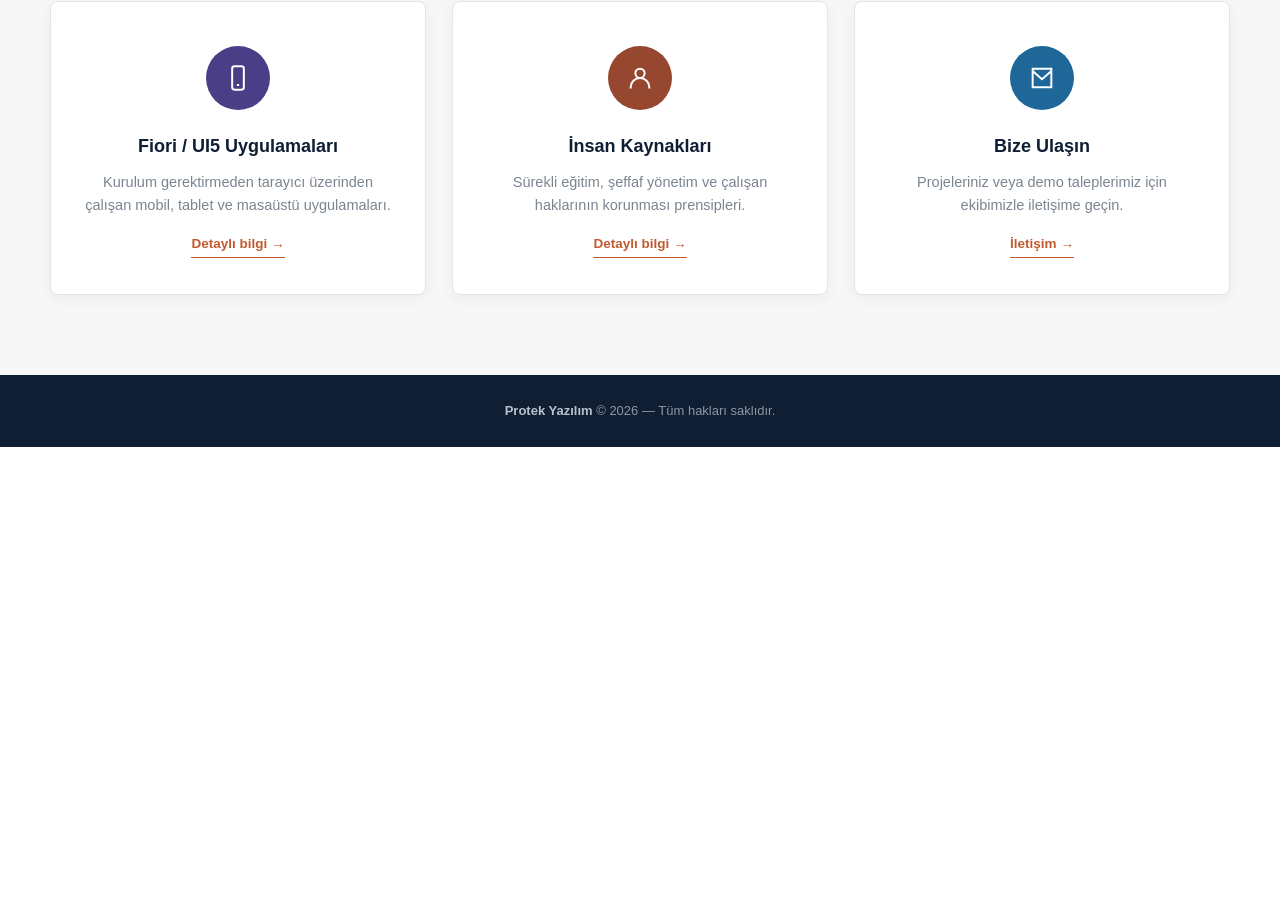
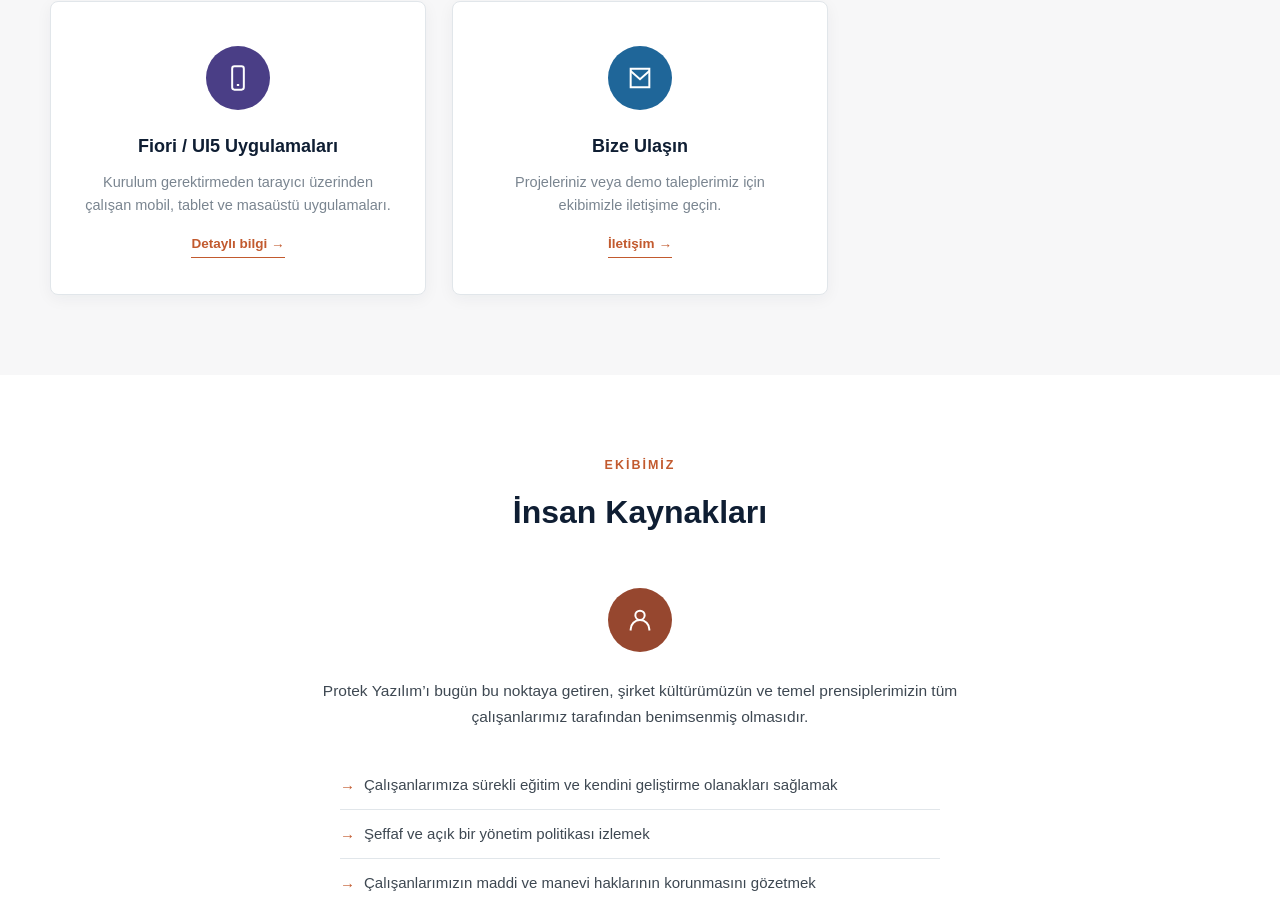
Before and after one commit to irmakoflu/proteksistem-react, a React (Create React App) app: page /#/ in a window 1280 px wide. Shown: the part 1876-2797 px from the top of the page. Before the commit the page ends 2323 px from the top, so only its background shows below. Built offline with nearby package versions, Linux system fonts and the light colour scheme.

Commit message:
ik farkli alan olarak tasarlandi.

```diff
--- a/src/App.css
+++ b/src/App.css
@@ -699,3 +699,15 @@
 .contact-page .contact {
   padding-top: 40px;
 }
+
+/* İnsan Kaynakları bölümü */
+.hr-section{background:var(--white);}
+.hr-content{max-width:680px;margin:0 auto;text-align:center;}
+.hr-icon{
+  width:64px;height:64px;border-radius:50%;
+  display:flex;align-items:center;justify-content:center;
+  margin:0 auto 26px;background:#96472F;
+}
+.hr-icon svg{width:28px;height:28px;stroke:#fff;}
+.hr-lead{font-size:15.5px;color:var(--text);line-height:1.7;margin-bottom:30px;}
+.hr-list{text-align:left;max-width:600px;margin:0 auto;}
--- a/src/components/Header.js
+++ b/src/components/Header.js
@@ -13,7 +13,7 @@ function Header({ lang, setLang }) {
   useEffect(() => {
     if (location.pathname !== '/') return;
 
-    const sectionIds = ['home', 'hakkimizda', 'services'];
+    const sectionIds = ['home', 'hakkimizda', 'services', 'insan-kaynaklari'];
     const observer = new IntersectionObserver(
       (entries) => {
         entries.forEach((entry) => {
@@ -54,6 +54,7 @@ function Header({ lang, setLang }) {
   const isHomeActive = location.pathname === '/' && activeSection === 'home';
   const isAboutActive = location.pathname === '/' && activeSection === 'hakkimizda';
   const isServicesActive = location.pathname === '/' && activeSection === 'services';
+  const isHRActive = location.pathname === '/' && activeSection === 'insan-kaynaklari';
   const isContactActive = location.pathname.startsWith('/iletisim');
 
   return (
@@ -119,8 +120,17 @@ function Header({ lang, setLang }) {
                   <Link to="/hizmetlerimiz/crm" onClick={handleNavClick}>{t('services.crm.title')}</Link>
                   <Link to="/hizmetlerimiz/edefter" onClick={handleNavClick}>{t('services.edefter.title')}</Link>
                   <Link to="/hizmetlerimiz/ui5" onClick={handleNavClick}>{t('services.ui5.title')}</Link>
-                  <Link to="/hizmetlerimiz/ik" onClick={handleNavClick}>{t('services.ik.title')}</Link>
                 </div>
+              </li>
+              <li>
+                <Link
+                  to="/"
+                  state={{ scrollTo: 'insan-kaynaklari' }}
+                  className={isHRActive ? 'nav-active' : ''}
+                  onClick={handleNavClick}
+                >
+                  {t('services.ik.title')}
+                </Link>
               </li>
               <li>
                 <Link
--- a/src/i18n/en.js
+++ b/src/i18n/en.js
@@ -25,10 +25,16 @@ const en = {
     aboutP2: 'Our solutions journey, which began with SAP ERP, continues to grow stronger in areas such as business intelligence, supply chain management, customer relations and e-transformation.',
     whatWeOffer: 'WHAT WE OFFER',
     ourServices: 'Our Services',
+    ourTeam: 'OUR TEAM',
   },
-  common: {
+
+   common: {
     learnMore: 'Learn more →',
     contactArrow: 'Contact →',
+    logoAlt: 'Protek Software Systems Consulting',
+    menuAria: 'Menu',
+    enLabel: 'English',
+    trLabel: 'Türkçe',
   },
   services: {
     erp: {
@@ -105,14 +111,7 @@ const en = {
     brand: 'Protek Software',
     rights: 'All rights reserved.',
   },
-  common: {
-    learnMore: 'Learn more →',
-    contactArrow: 'Contact →',
-    logoAlt: 'Protek Software Systems Consulting',
-    menuAria: 'Menu',
-    enLabel: 'English',
-    trLabel: 'Türkçe',
-  },
+
   contact: {
     title: 'Contact',
     companyName: 'Protek Software Systems Consulting',
--- a/src/i18n/tr.js
+++ b/src/i18n/tr.js
@@ -25,10 +25,15 @@ const tr = {
     aboutP2: 'SAP ERP ile başlayan çözüm serüvenimiz; iş zekâsı, tedarik zinciri yönetimi, müşteri ilişkileri ve e-dönüşüm gibi alanlarda güçlenerek devam ediyor.',
     whatWeOffer: 'NELER SUNUYORUZ',
     ourServices: 'Hizmetlerimiz',
+    ourTeam: 'EKİBİMİZ',
   },
-  common: {
+    common: {
     learnMore: 'Detaylı bilgi →',
     contactArrow: 'İletişim →',
+    logoAlt: 'Protek Yazılım Sistem Danışmanlık',
+    menuAria: 'Menü',
+    enLabel: 'English',
+    trLabel: 'Türkçe',
   },
   services: {
     erp: {
@@ -105,14 +110,7 @@ const tr = {
     brand: 'Protek Yazılım',
     rights: 'Tüm hakları saklıdır.',
   },
-  common: {
-    learnMore: 'Detaylı bilgi →',
-    contactArrow: 'İletişim →',
-    logoAlt: 'Protek Yazılım Sistem Danışmanlık',
-    menuAria: 'Menü',
-    enLabel: 'English',
-    trLabel: 'Türkçe',
-  },
+
   contact: {
     title: 'İletişim',
     companyName: 'Protek Yazılım Sistem Danışmanlık',
--- a/src/pages/Home.js
+++ b/src/pages/Home.js
@@ -59,7 +59,7 @@ function Home({ lang }) {
         <div className="wrap">
           <div className="services-heading">
             <span className="services-kicker">
-              {t('home.whoWeAre')}
+               {t('home.ourTeam')}
             </span>
             <h2>{t('home.aboutTitle')}</h2>
           </div>
@@ -125,13 +125,6 @@ function Home({ lang }) {
             <span className="more">{t('common.learnMore')}</span>
           </div>
 
-          <div className="card c-ik" onClick={() => goToService('ik')}>
-            <div className="icon"><svg viewBox="0 0 24 24" fill="none" strokeWidth="1.7"><circle cx="12" cy="8" r="4"/><path d="M4 21v-1a8 8 0 0116 0v1"/></svg></div>
-            <h3>{t('services.ik.title')}</h3>
-            <p>{t('services.ik.cardDesc')}</p>
-            <span className="more">{t('common.learnMore')}</span>
-          </div>
-
           <div className="card c-contact" onClick={goToContact}>
             <div className="icon"><svg viewBox="0 0 24 24" fill="none" strokeWidth="1.7"><path d="M4 4h16v16H4V4z"/><path d="M4 6l8 7 8-7"/></svg></div>
             <h3>{t('contactCard.title')}</h3>
@@ -141,6 +134,29 @@ function Home({ lang }) {
 
         </div>
       </div>
+
+      <section className="block hr-section home-anchor-offset" id="insan-kaynaklari">
+        <div className="wrap">
+          <div className="services-heading">
+            <span className="services-kicker">
+              {t('home.ourTeam')}
+            </span>
+            <h2>{t('services.ik.title')}</h2>
+          </div>
+
+          <div className="hr-content">
+            <div className="hr-icon">
+              <svg viewBox="0 0 24 24" fill="none" strokeWidth="1.7"><circle cx="12" cy="8" r="4"/><path d="M4 21v-1a8 8 0 0116 0v1"/></svg>
+            </div>
+            <p className="hr-lead">{t('services.ik.body')}</p>
+            <ul className="service-detail-list hr-list">
+              {(t('services.ik.features') || []).map((f, i) => (
+                <li key={i}>{f}</li>
+              ))}
+            </ul>
+          </div>
+        </div>
+      </section>
     </>
   );
 }
--- a/src/pages/Services.js
+++ b/src/pages/Services.js
@@ -56,13 +56,6 @@ function Services({ lang }) {
             <span className="more">{t('common.learnMore')}</span>
           </div>
 
-          <div className="card c-ik" onClick={() => goToService('ik')}>
-            <div className="icon"><svg viewBox="0 0 24 24" fill="none" strokeWidth="1.7"><circle cx="12" cy="8" r="4"/><path d="M4 21v-1a8 8 0 0116 0v1"/></svg></div>
-            <h3>{t('services.ik.title')}</h3>
-            <p>{t('services.ik.cardDesc')}</p>
-            <span className="more">{t('common.learnMore')}</span>
-          </div>
-
           <div className="card c-contact" onClick={goToContact}>
             <div className="icon"><svg viewBox="0 0 24 24" fill="none" strokeWidth="1.7"><path d="M4 4h16v16H4V4z"/><path d="M4 6l8 7 8-7"/></svg></div>
             <h3>{t('contactCard.title')}</h3>
```
